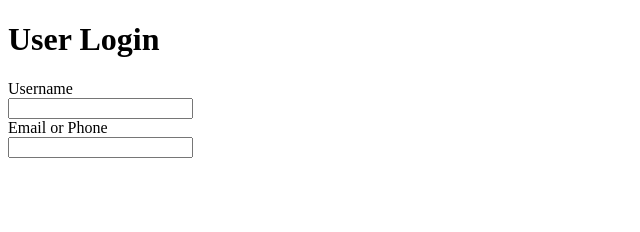
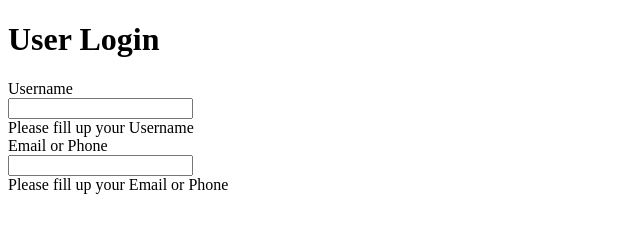
Before and after one commit to deen26/signup, a plain HTML site: page index.html in a window 1280 px wide. Shown: the whole page, without its empty margins (0-640 px from the left). Drawn offline with Linux system fonts and the light colour scheme.

Commit message:
error msg

```diff
--- a/index.html
+++ b/index.html
@@ -12,7 +12,9 @@
     <form class="login_form" action="home.html" method="post" name="form" onsubmit="return validated()"></form>
     <div class="font">Username</div>
     <input autocomplete="off" type="text" name="username">
+    <div id="username_error">Please fill up your Username</div>
     <div class="font">Email or Phone</div>
     <input autocomplete="off" type="text" name="email">
+    <div id="email_error">Please fill up your Email or Phone</div>
 </body>
 </html>
```
